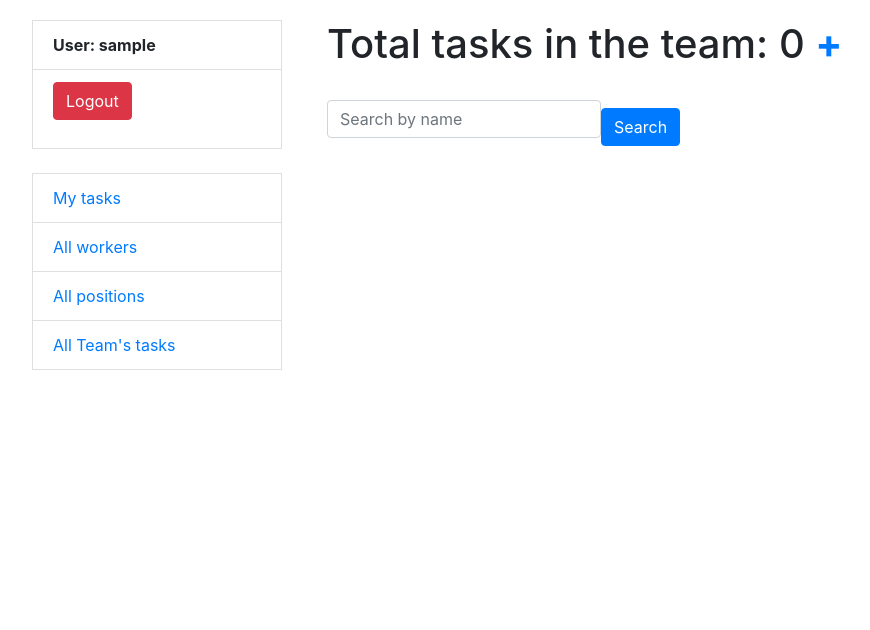
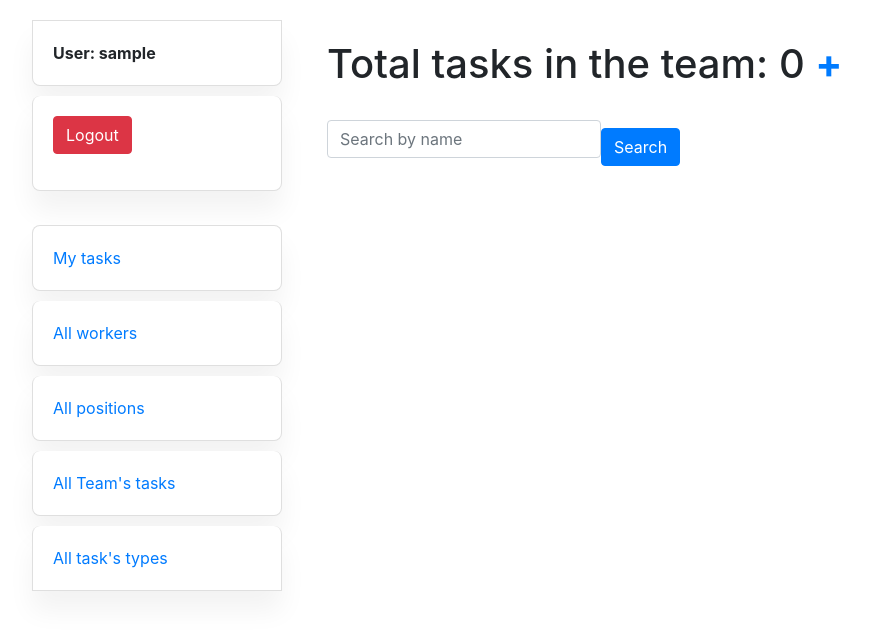
Before and after one commit to twonumberfortyfives/website-it-manager-task, a Django app: page /tasks/ in a window 1280 px wide. Shown: the top 630 px of the page, without its empty margins (23-893 px from the left). Run offline with Django 5.2, Linux system fonts and the light colour scheme; the visitor is signed in with stand-in values (Sample User, id 1); data that the repository does not hold is empty; some libraries are stand-ins or nearby versions.

Commit message:
added page for task types and implemented css files for it

```diff
--- /dev/null
+++ b/static/css/task_type_list.css
@@ -0,0 +1,24 @@
+/* Styles specific to the task type list page */
+.container {
+    margin-top: 20px;
+    background: #ffffff;
+}
+
+.list-group-item {
+    box-shadow: 0 20px 27px 0 rgb(0 0 0 / 5%);
+    margin-bottom: 10px;
+    padding: 20px;
+    border-radius: 0.5rem;
+}
+
+.list-group-item h5 {
+    margin-bottom: 10px;
+}
+
+.list-group-item p {
+    margin-bottom: 0;
+}
+
+a {
+    text-decoration: none;
+}
--- a/templates/includes/sidebar.html
+++ b/templates/includes/sidebar.html
@@ -23,7 +23,7 @@
   <!-- Common menu items -->
   {% if user.id %}
     <li class="list-group-item">
-      <a href="{% url "website:my-page"%}">My tasks</a>
+      <a href="{% url "website:my-page" %}">My tasks</a>
     </li>
   {% else %}
     <li class="list-group-item">
@@ -39,4 +39,7 @@
   <li class="list-group-item">
     <a href="{% url 'website:tasks-list' %}">All Team's tasks</a>
   </li>
+  <li class="list-group-item">
+    <a href="{% url 'website:task-type-list' %}">All task's types</a>
+  </li>
 </ul>
--- a/templates/website/base.html
+++ b/templates/website/base.html
@@ -10,6 +10,7 @@
         integrity="sha384-xOolHFLEh07PJGoPkLv1IbcEPTNtaed2xpHsD9ESMhqIYd0nLMwNLD69Npy4HI+N" crossorigin="anonymous">
   {% load static %}
   <link rel="stylesheet" type="text/css" href="{% static "css/pagination.css" %}">
+  <link rel="stylesheet" href="{% static "css/task_type_list.css" %}">
   {% block style %}
     {% load static %}
   {% endblock %}
--- a/templates/website/task_list.html
+++ b/templates/website/task_list.html
@@ -33,6 +33,9 @@
                     <span class="text-muted d-block mb-2 small">
                       Deadline: {{ task.deadline }} <strong>(Importance level: {{ task.priority }})</strong>
                     </span>
+                    <span class="text-muted d-block mb-2 small">
+                      Task type: <strong>{{ task.task_type }}</strong>
+                    </span>
                     <h6>
                       Description: {{ task.description }}
                     </h6>
--- a/website/urls.py
+++ b/website/urls.py
@@ -22,7 +22,7 @@ urlpatterns = [
     path("tasks/", TaskListView.as_view(), name='tasks-list'),
     path("tasks/create", TaskCreateView.as_view(), name='tasks-create'),
     path("tasks/<int:pk>", TaskDetailView.as_view(), name="tasks-detail"),
-    path("task-types/", TaskTypeListView.as_view(), name='task-types'),
+    path("task-types/", TaskTypeListView.as_view(), name='task-type-list'),
     path("workers/", WorkerListView.as_view(), name="workers-list"),
     path("workers/create", WorkerCreateView.as_view(), name="worker-create"),
     path("workers/<int:pk>", WorkerDetailView.as_view(), name="worker-detail"),
--- a/website/views.py
+++ b/website/views.py
@@ -162,6 +162,8 @@ def my_page_url(request: HttpRequest) -> HttpResponse:
 class TaskTypeListView(LoginRequiredMixin, generic.ListView):
     model = TaskType
     form_class = forms.TaskTypeSearchForm
+    context_object_name = "task_type_list"
+    template_name = "website/task_type_list.html"
 
     def get_context_data(self, *, object_list=None, **kwargs):
         context = super(TaskTypeListView, self).get_context_data(**kwargs)
```
Also changed, not shown: templates/website/task_type_list.html (added, +25 -0 lines), static/css/positions_list.css (line endings or trailing spaces), static/css/task_list.css (line endings or trailing spaces).
